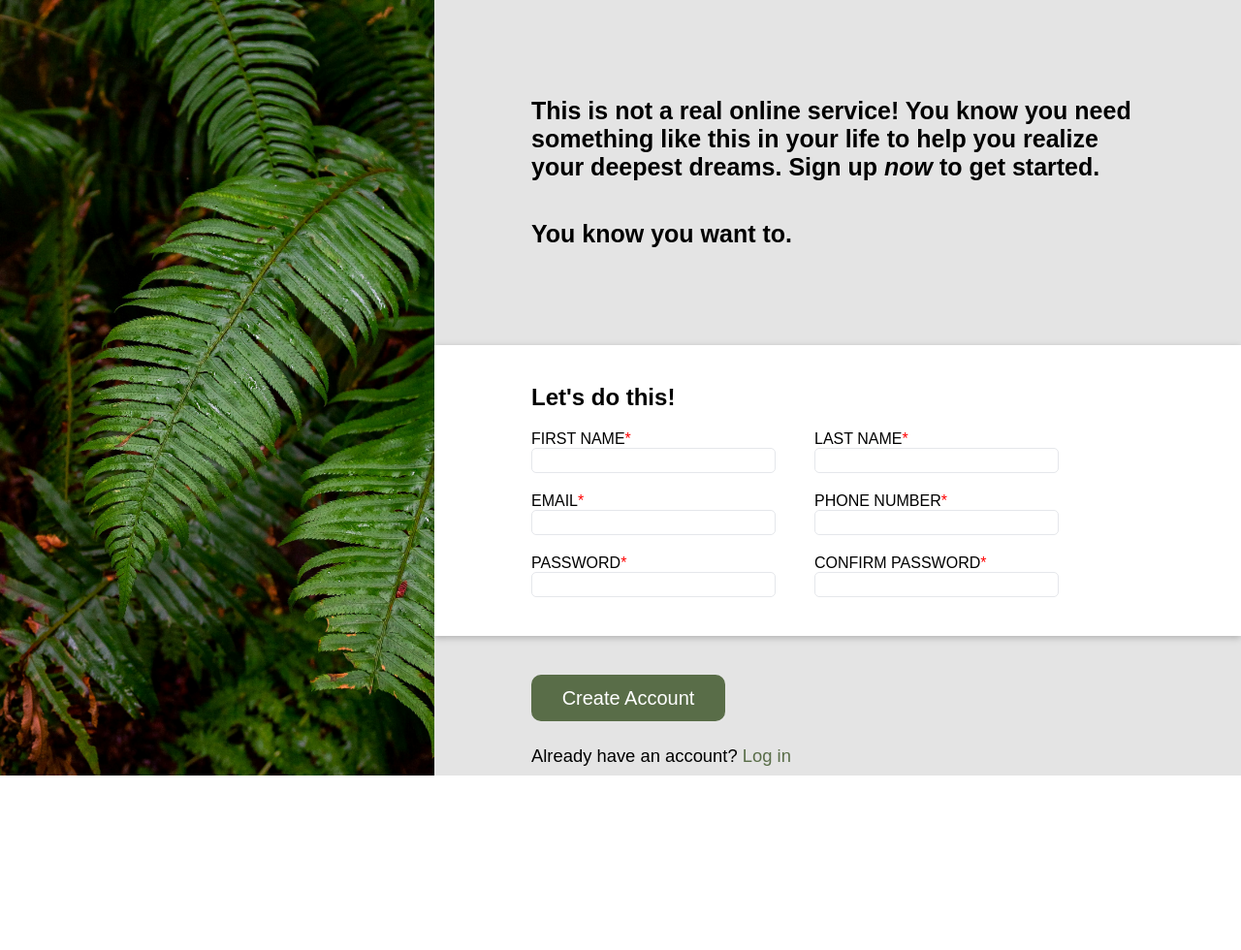
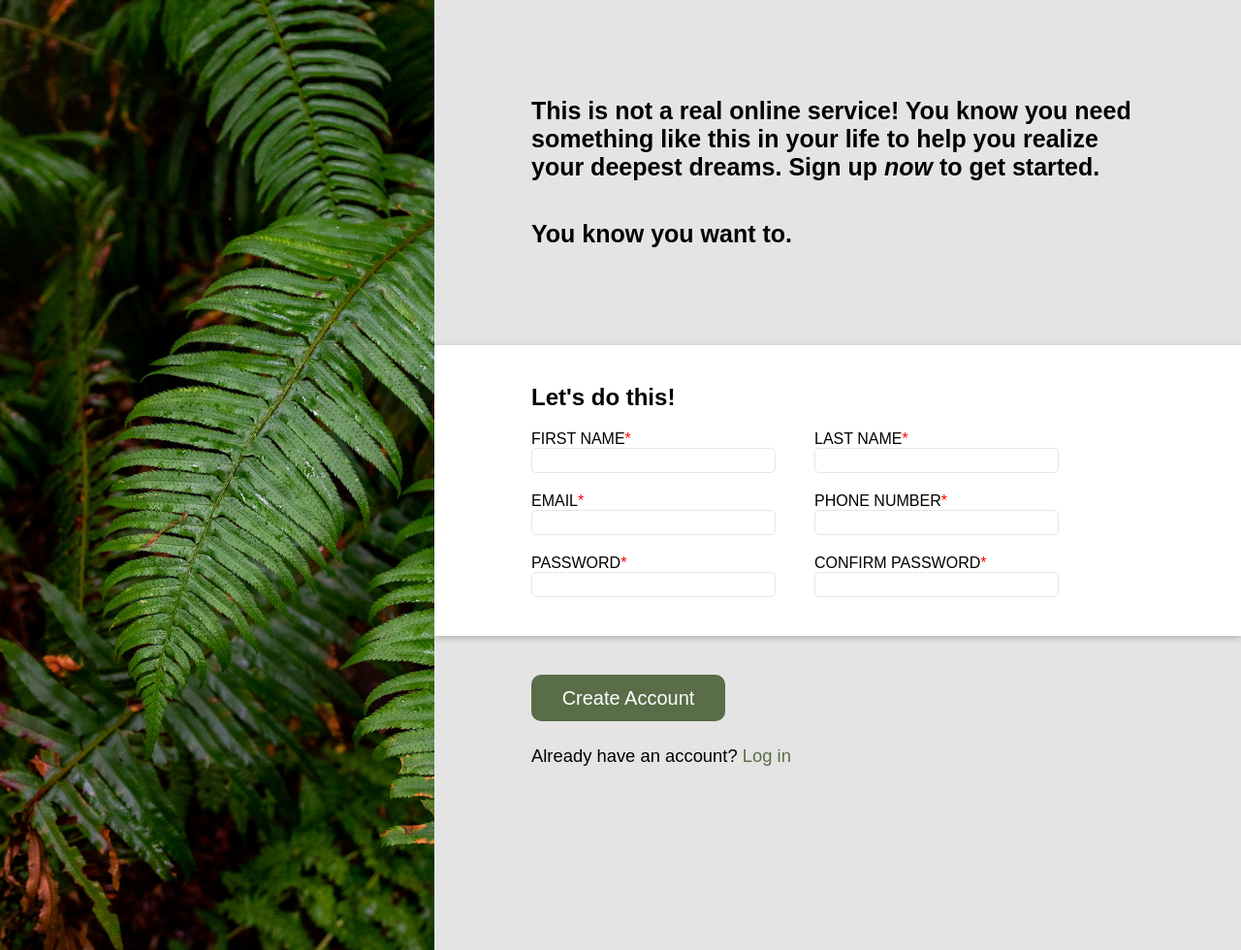
Before and after one commit to silwala/sign-up-form, a plain HTML site: page index.html in a window 1280 px wide. Shown: the whole page at 97% size. Before the commit the page ends 831 px from the top, so only its background shows below. Drawn offline with Linux system fonts and the light colour scheme.

Commit message:
add padding to the bottom of button container so the view is consistent when resizing. it would leave white space at the bottom on resizing before

```diff
--- a/style.css
+++ b/style.css
@@ -4,12 +4,8 @@
     font-family: Arial, Helvetica, sans-serif
 }
 
-body{
-    height: 100vh;
-}
 
 .container{
-    height: 100%;
     display: flex;
 }
 
@@ -85,6 +81,7 @@ label::after{
 
 .button-container{
     padding: 40px 100px;
+    padding-bottom: 189px
 }
 
 .create-account{
```
